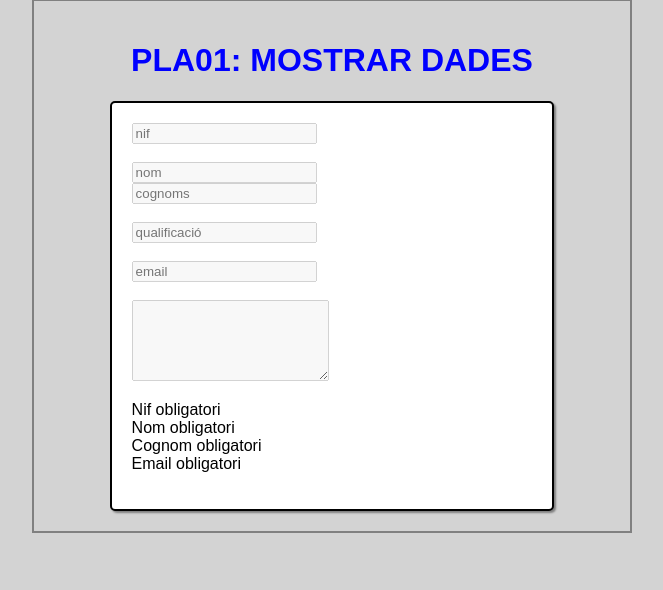
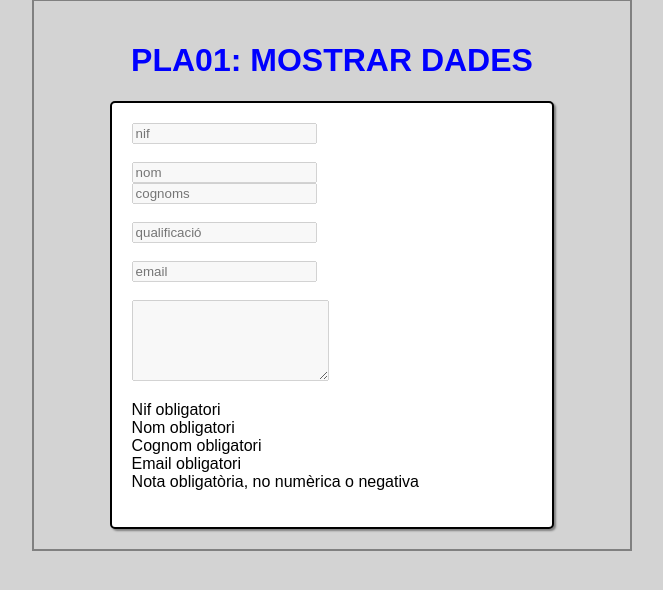
Before and after one commit to SusanaGit/introduction-to-php, a PHP site: page /PLA01_mostrardatos.php in a window 1280 px wide. Shown: the part 51-641 px from the top of the page, without its empty margins (308-971 px from the left). Run offline with PHP 8.4, Linux system fonts and the light colour scheme.

Commit message:
0014-PLA01-exercise POST nota

```diff
--- a/0014-PLA01-exercise/PLA01_mostrardatos.php
+++ b/0014-PLA01-exercise/PLA01_mostrardatos.php
@@ -18,6 +18,23 @@ $email = $_POST['email'] ?? null;
 if (empty($email)) {
     $empty_email = "Email obligatori";
 }
+
+$nota = $_POST['nota'] ?? null;
+$qualificacio = "";
+if (empty($nota) || !is_numeric($nota) || $nota <= 0) {
+    $error_nota = "Nota obligatòria, no numèrica o negativa";
+} else {
+    if ($nota < 5) {
+        $qualificacio = "Suspenso";
+    } else if ($nota >= 5 && $nota < 7) {
+        $qualificacio = "Aprobado";
+    } else if ($nota >=7 && $nota < 9) {
+        $qualificacio = "Notable";
+    } else if ($nota >=9) {
+        $qualificacio = "Excelente";
+    }
+}
+
 ?>
 
 <!DOCTYPE html>
@@ -36,7 +53,7 @@ if (empty($email)) {
                 <input type="text" placeholder="nom" disabled value='<?php echo $nombre ?>'>
                 <input type="text" placeholder="cognoms" disabled value='<?php echo $apellidos ?>'><br><br>
 
-                <input type="text" placeholder="qualificació" disabled value=''>
+                <input type="text" placeholder="qualificació" disabled value='<?php echo $qualificacio ?>'>
                 <!--aqui iran las cajitas <aside></aside>-->
                 <br><br>
                 <input type="text" placeholder="email" disabled value='<?php echo $email ?>'><br><br>
@@ -46,6 +63,7 @@ if (empty($email)) {
                     <?php echo $empty_nombre; ?> <br>
                     <?php echo $empty_apellidos; ?> <br>
                     <?php echo $empty_email; ?> <br>
+                    <?php echo $error_nota; ?> <br>
                 </p>
             </div>
         </div>
```
